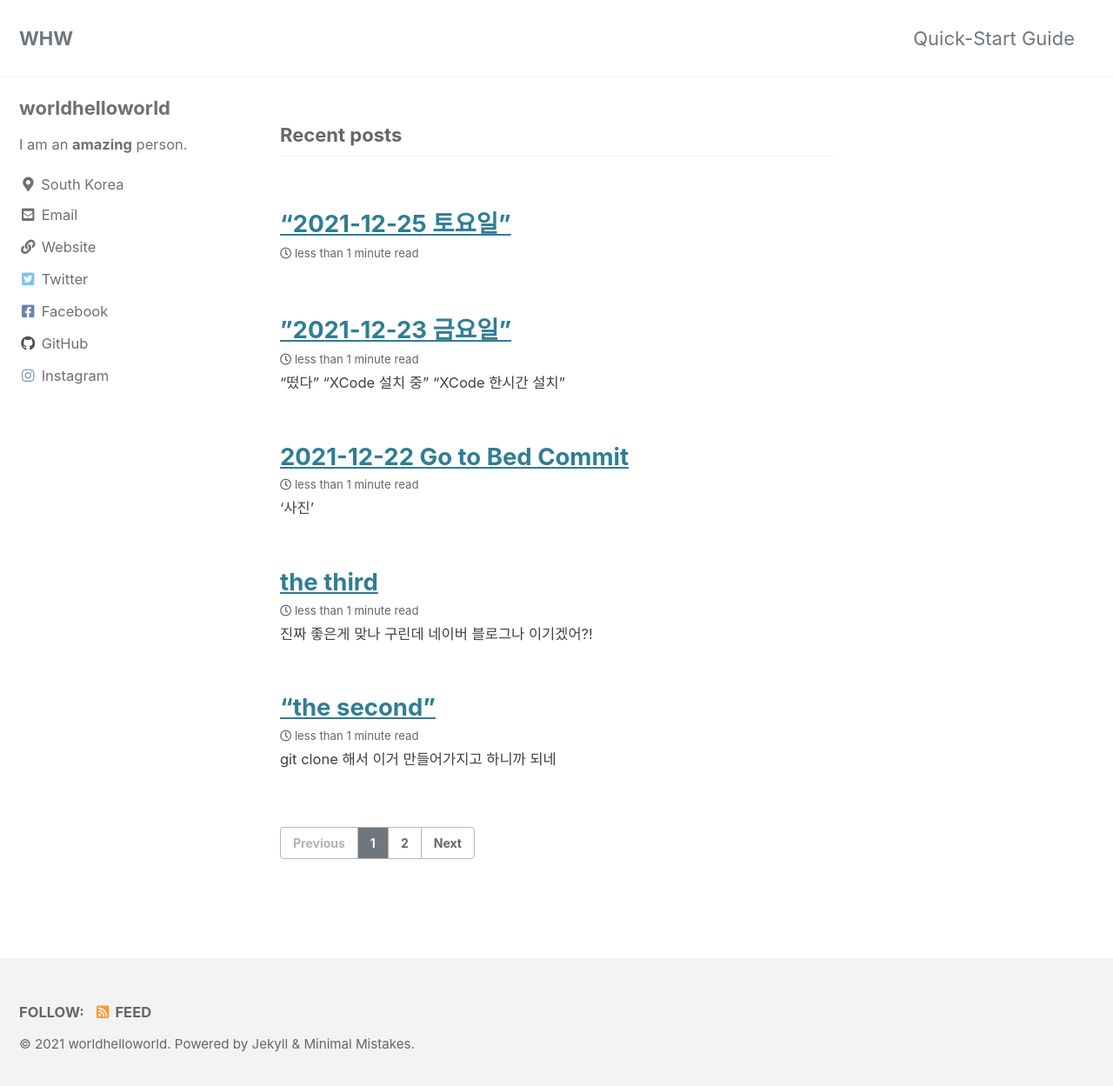
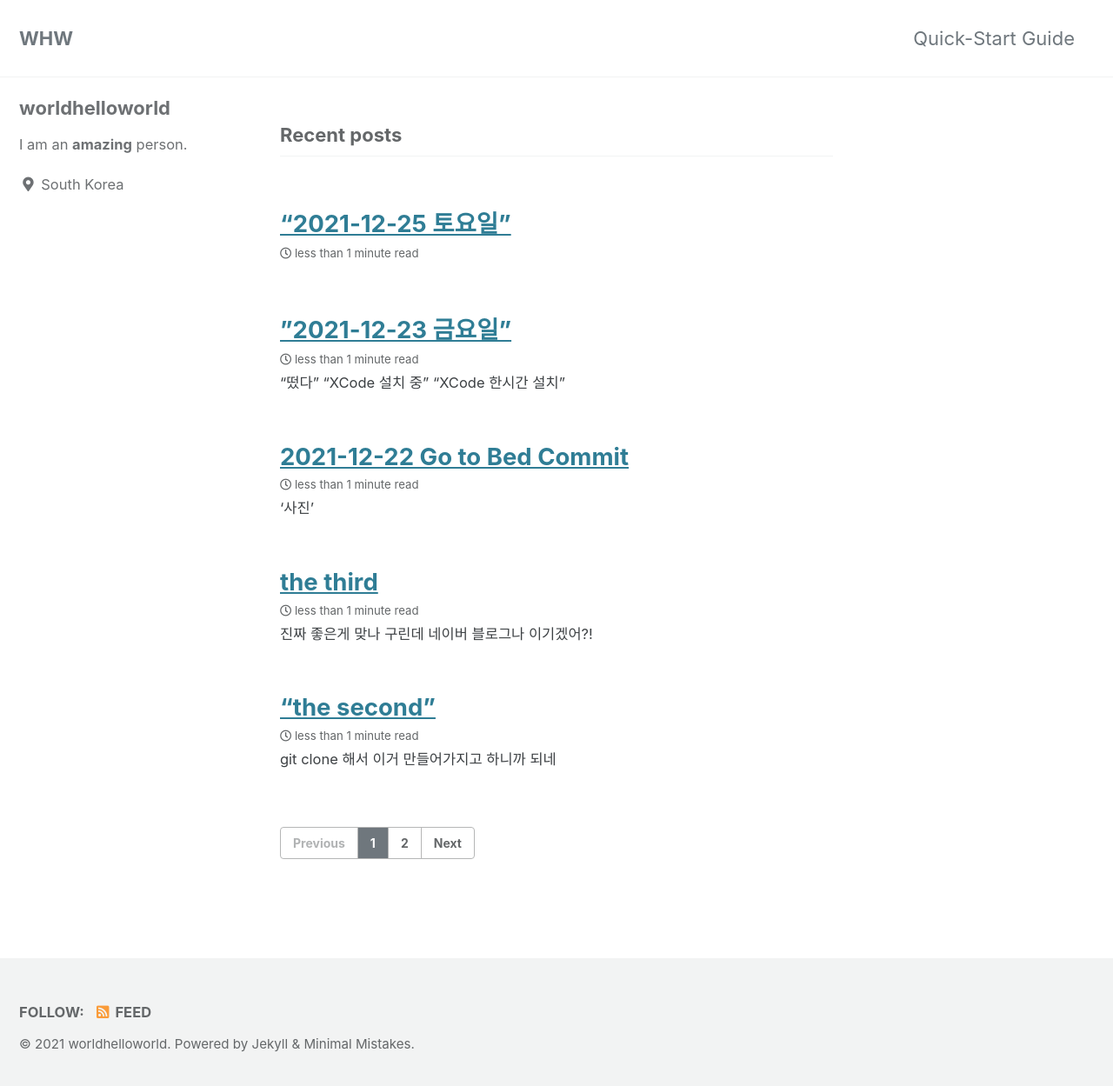
Before and after one commit to worldhelloworld/worldhelloworld.github.io, a Jekyll site: the page built from index.html, in a window 1280 px wide and 1256 px high. Shown: the top 1249 px of the window at 87% size. Built offline with Jekyll 4.4.1, drawn with Linux system fonts in a browser that asks for light colours; cached includes are drawn as plain includes; the list of posts is cut into pages by our own code; some of the changed lines change nothing that is shown.

Commit message:
2021-12-25

```diff
--- a/_config.yml
+++ b/_config.yml
@@ -110,22 +110,22 @@
   links:
     - label: "Email"
       icon: "fas fa-fw fa-envelope-square"
-      url: "mailto:your.name@email.com"
+     # url: "mailto:your.name@email.com"
     - label: "Website"
       icon: "fas fa-fw fa-link"
-      url: "https://your-website.com"
+     # url: "https://your-website.com"
     - label: "Twitter"
       icon: "fab fa-fw fa-twitter-square"
-      url: "https://twitter.com/"
+     # url: "https://twitter.com/"
     - label: "Facebook"
       icon: "fab fa-fw fa-facebook-square"
-      url: "https://facebook.com/"
+     # url: "https://facebook.com/"
     - label: "GitHub"
       icon: "fab fa-fw fa-github"
-      url: "https://github.com/"
+     # url: "https://github.com/"
     - label: "Instagram"
       icon: "fab fa-fw fa-instagram"
-      url: "https://instagram.com/"
+     # url: "https://instagram.com/"
 
 # Site Footer
 footer:
```
